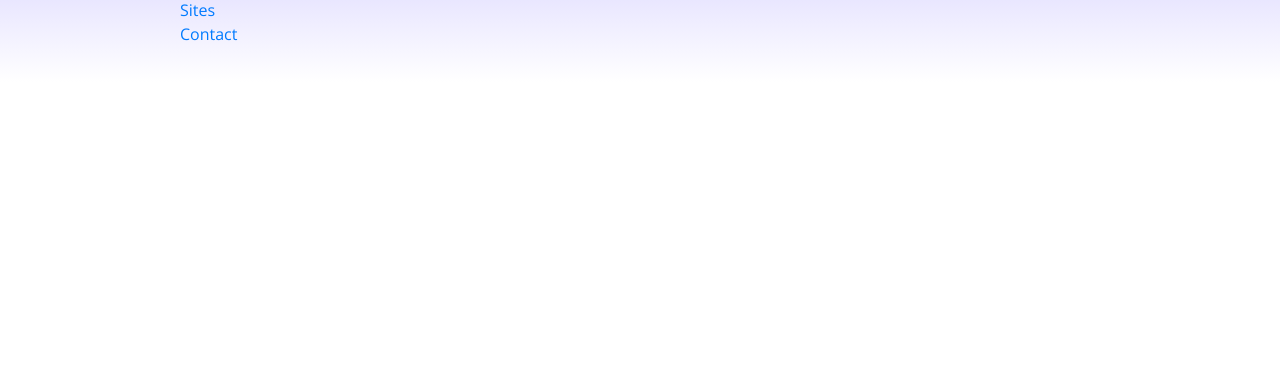
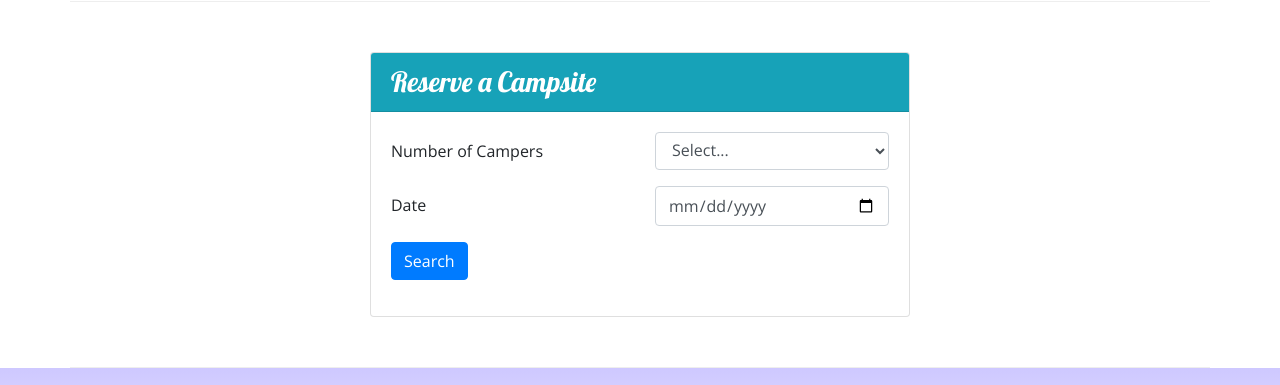
Before and after one commit to iankimm/bootstrapsetup, a website: page index.html in a window 1280 px wide. Shown: the part 1151-1536 px from the top of the page. Before the commit the page ends 1233 px from the top, so only its background shows below. Drawn offline with nearby package versions, Linux system fonts and the light colour scheme.

Commit message:
week 2 assignment

```diff
--- a/index.html
+++ b/index.html
@@ -19,33 +19,38 @@
 
 <body>
 
-    <header class ="jumbotron jumbotron-fluid">
-        <div class = "container">
-            <div class = "row">
-              <div class = "col-4 col-sm-3 col-md-2 align-self-center">
-                <img src = "img/logo.png" class = "img-flud" />
+  <header class="jumbotron jumbotron-fluid">
+    <div class="container">
+      <div class="row">
+        <div class="col-4 col-sm-3 col-md-2 align-self-center">
+          <img src="img/logo.png" class="img-flud" />
         </div>
-              <div class = "col">
+        <div class="col">
           <h1>NuCamp</h1>
           <h2>a better way to camp</h2>
         </div>
+
+        <div class="col-md-4 col-xl-2 order-sm-last mt-4">
+          <a href="#reserveForm" class="btn btn-info btn-lg">Reserve Campsite</a>
+        </div>
+
       </div>
     </div>
   </header>
 
   <nav class="navbar navbar-expand-sm navbar-dark sticky-top">
-      <div class = "container">
-        <a class = "navbar-brand" href ="#"><img src = "img/logo.png" height = "30" width = "30"/></a>
-        <button class="navbar-toggler" type="button"
-        data-toggle="collapse" data-target="#nucampNavbar">
+    <div class="container">
+      <a class="navbar-brand" href="#"><img src="img/logo.png" height="30" width="30" /></a>
+      <button class="navbar-toggler" type="button" data-toggle="collapse" data-target="#nucampNavbar">
         <span class="navbar-toggler-icon"></span>
       </button>
-        <div class = "collapse navbar-collapse" id = "nucampNavbar">
+      <div class="collapse navbar-collapse" id="nucampNavbar">
         <ul class="navbar-nav">
           <li class="nav-item active"><a class="nav-link" href="#"><i class="fa fa-home fa-lg"></i> Home</a></li>
           <li class="nav-item"><a class="nav-link" href="aboutus.html"><i class="fa fa-info fa-lg"></i> About</a></li>
           <li class="nav-item"><a class="nav-link" href="#"><i class="fa fa-list fa-lg"></i> Sites</a></li>
-            <li class="nav-item"><a class="nav-link" href="contactus.html"><i class="fa fa-address-card fa-lg"></i> Contact</a></li>
+          <li class="nav-item"><a class="nav-link" href="contactus.html"><i class="fa fa-address-card fa-lg"></i>
+              Contact</a></li>
         </ul>
       </div>
     </div>
@@ -57,11 +62,13 @@
         <h2>Discover & Review</h2>
       </div>
       <div class="col">
-              <div class = "media">
-                <img class = "d-flex mr-3 img-thumbnail" src= "img/breadcrumb-trail-thumb.jpg" alt = "Breadcrumb Trail Thumbnail" />
-                <div class = "media-body align-self-center">
+        <div class="media">
+          <img class="d-flex mr-3 img-thumbnail" src="img/breadcrumb-trail-thumb.jpg"
+            alt="Breadcrumb Trail Thumbnail" />
+          <div class="media-body align-self-center">
             <h3>Our Campsites</h3>
-                  <p class = "d-none d-sm-block">Explore our growing database of curated campsites and leave your own reviews!</p>
+            <p class="d-none d-sm-block">Explore our growing database of curated campsites and leave your own reviews!
+            </p>
           </div>
         </div>
       </div>
@@ -72,8 +79,14 @@
         <h2>Featured Campsites</h2>
       </div>
       <div class="col">
+        <div class="media">
+          <div class="media-body align-self-center">
             <h3>React Lake Campground</h3>
-        		<p class = "d-none d-sm-block">Nestled in the foothills of the Chrome Mountains, this campground on the shores of the pristine React Lake is a favorite for fly fishers.</p>
+            <p class="d-none d-sm-block">Nestled in the foothills of the Chrome Mountains, this campground on the shores
+              of the pristine React Lake is a favorite for fly fishers.</p>
+          </div>
+          <img class="d-flex ml-3 img-thumbnail" src="img/react-lake-thumb.jpg" alt="React Lake Thumbnail" />
+        </div>
       </div>
     </div>
 
@@ -82,18 +95,58 @@
           <h2>Our Community Partners</h2>
         </div>
         <div class="col">
-              <div class = "media">
-                <img class = "d-flex mr-3 img-thumbnail" src = "img/bootstrap-thumb.png" alt = "bootstrap outfitters" />
-                <div class = "media-body align-self-center">
+          <div class="media">
+            <img class="d-flex mr-3 img-thumbnail" src="img/bootstrap-thumb.png" alt="bootstrap outfitters" />
+            <div class="media-body align-self-center">
               <h3>Bootstrap Outfitters</h3>
-                  <p class = "d-none d-sm-block">Bootstrap Outfitters supplies you with the gear you need at prices you can't beat.</p>
+              <p class="d-none d-sm-block">Bootstrap Outfitters supplies you with the gear you need at prices you can't
+                beat.</p>
+            </div>
+          </div>
+        </div>
+      </div>
+
+      <div class="row row-content">
+        <div class="col-sm-6 mx-auto">
+          <div class="card">
+            <h3 class="text-white bg-info card-header">Reserve a Campsite</h3>
+            <div class="card-body">
+              <form id="reserveForm">
+                <div class="row form-group">
+                  <label for="numCampers" class="col-sm-6 col-form-label">Number of Campers</label>
+                  <div class="col">
+                    <select name="numCampers" id="numCampers" name="numCampers" class="form-control">
+                      <option value="select">Select...</option>
+                      <option value="one">1</option>
+                      <option value="two">2</option>
+                      <option value="three">3</option>
+                      <option value="four">4</option>
+                      <option value="five">5</option>
+                      <option value="six">6</option>
+                    </select>
+                  </div>
+                </div>
+
+                <div class="row form-group">
+                  <label for="date" class="col-sm-6 col-form-label">Date</label>
+                  <div class="col-sm-6">
+                    <input type="date" id="date" name="date" placeholder="mm/dd/yyyy" class="form-control" />
+                  </div>
+                </div>
+
+                <div class="row form-group">
+                  <div class="col">
+                    <button type="submit" class="btn btn-primary">Search</button>
+                  </div>
+                </div>
+              </form>
             </div>
           </div>
         </div>
       </div>
     </div>
 
-    <footer class = "site-footer">
+    <footer class="site-footer">
       <div class="container">
         <div class="row">
           <div class="col-4 col-sm-2 offset-1">
@@ -107,14 +160,17 @@
           </div>
           <div class="col-6 col-sm-5 text-center">
             <h5>Social</h5>
-                  <a class="btn btn-social-icon btn-instagram" href="http://instagram.com/"><i class="fa fa-instagram"></i></a>
+            <a class="btn btn-social-icon btn-instagram" href="http://instagram.com/"><i
+                class="fa fa-instagram"></i></a>
             <a class="btn btn-social-icon btn-facebook" href="http://facebook.com/"><i class="fa fa-facebook"></i></a>
             <a class="btn btn-social-icon btn-twitter" href="http://twitter.com/"><i class="fa fa-twitter"></i></a>
             <a class="btn btn-social-icon btn-google" href="http://youtube.com/"><i class="fa fa-youtube"></i></a>
           </div>
           <div class="col-sm-4 text-center">
-                  <a role="button" class="btn btn-link" href="tel:+12065551234"><i class="fa fa-phone"></i> 1-206-555-1234</a><br />
-                  <a role="button" class="btn btn-link" href="mailto:campsites@nucamp.co"><i class="fa fa-envelope-o"></i> campsites@nucamp.co</a>
+            <a role="button" class="btn btn-link" href="tel:+12065551234"><i class="fa fa-phone"></i>
+              1-206-555-1234</a><br />
+            <a role="button" class="btn btn-link" href="mailto:campsites@nucamp.co"><i class="fa fa-envelope-o"></i>
+              campsites@nucamp.co</a>
           </div>
         </div>
       </div>
```
Lines whose indentation alone changed are shown as unchanged.
